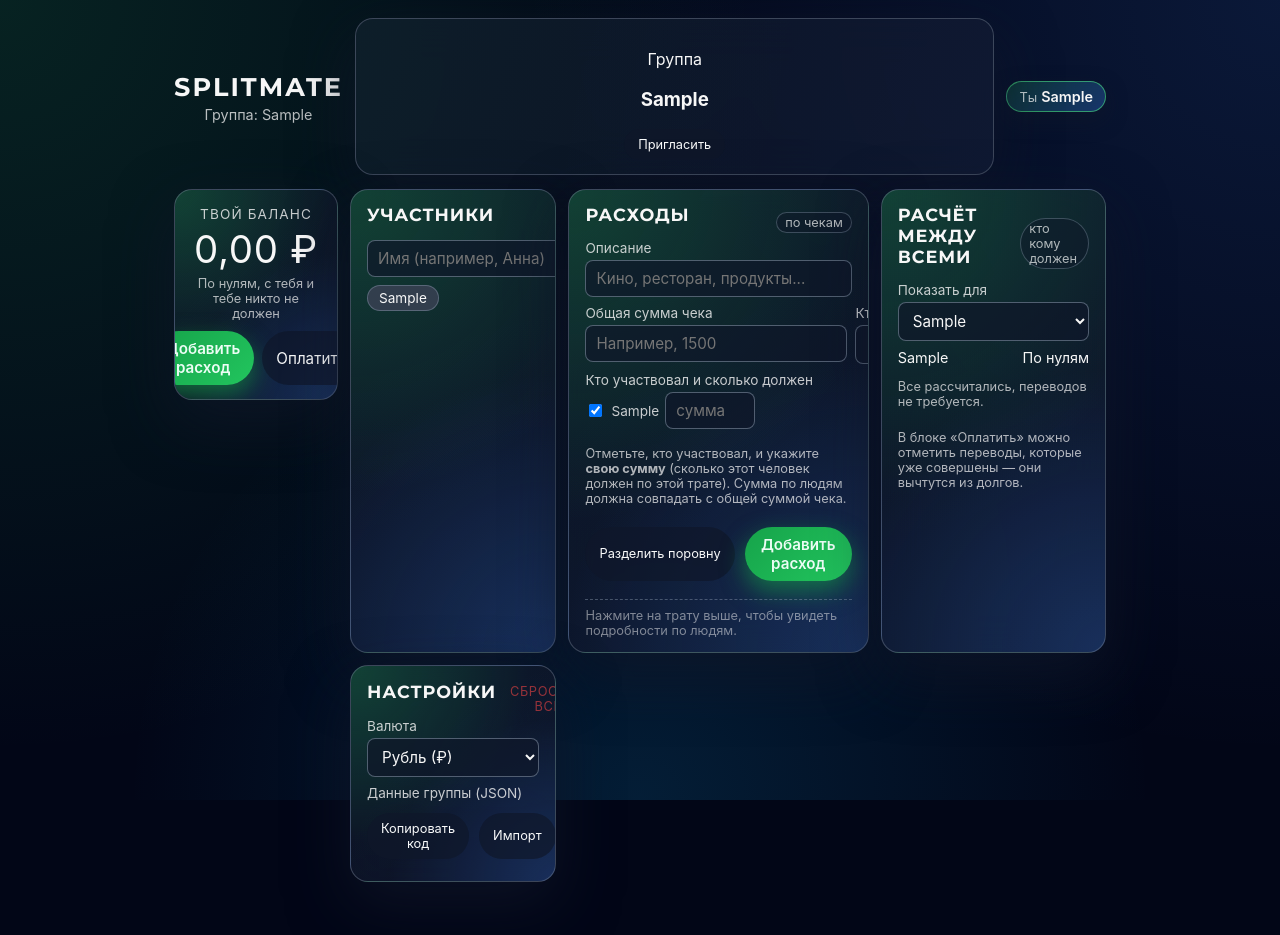
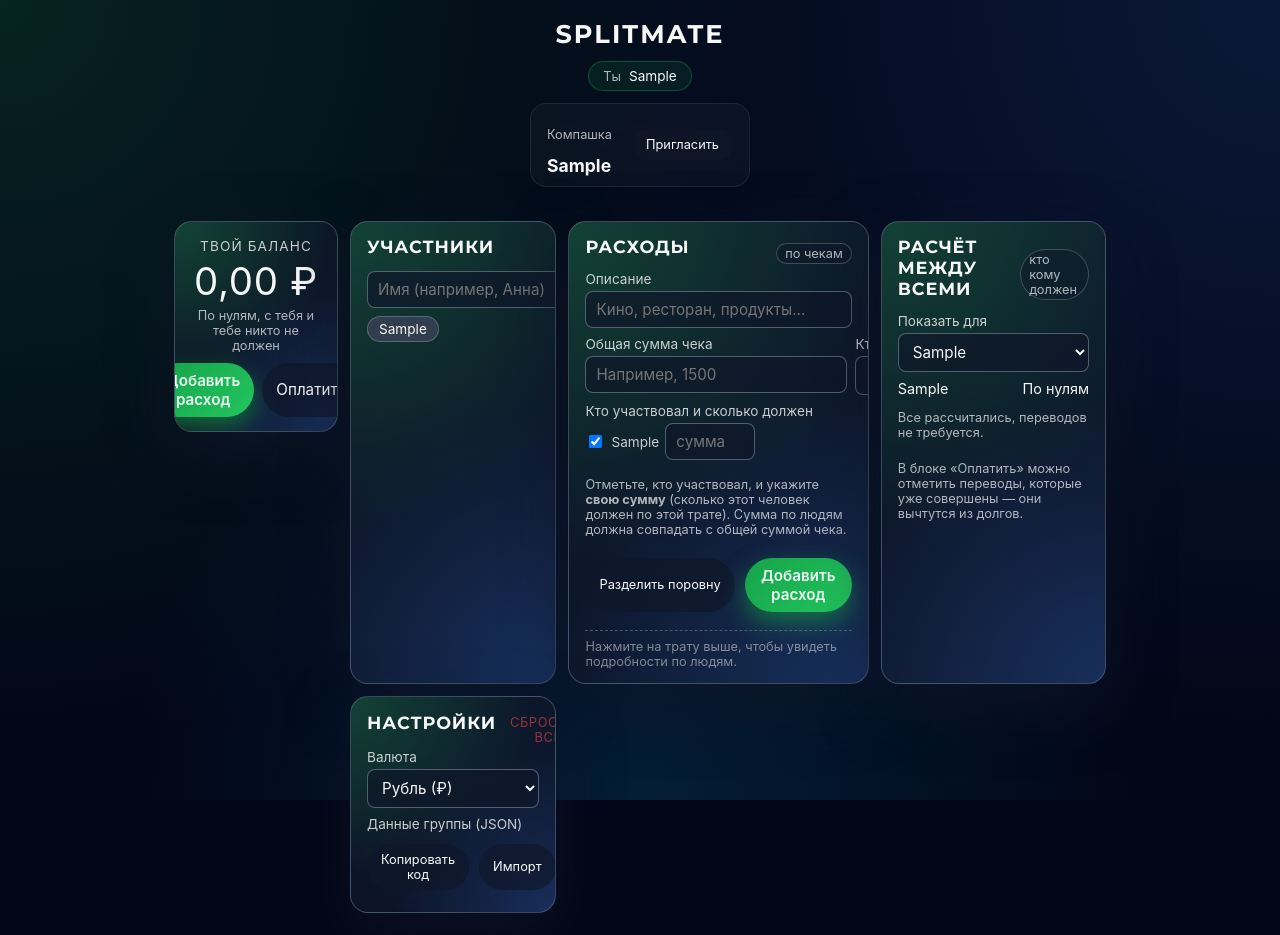
Before and after one commit to 967dev/SplitMate, a website: page index.html in a window 1280 px wide. Both pictures are taken after typing "Sample", "Sample" into the empty fields and a click on the button "Продолжить". Before the commit the page ends 904 px from the top, so only its background shows below. Drawn offline with Linux system fonts and the light colour scheme; no server answers.

Commit message:
Redesign header to vertical stack and update bot username

```diff
--- a/app.js
+++ b/app.js
@@ -39,7 +39,6 @@ let currentUserId = null;
 let currentGroupCode = null;
 
 // Экран 2: элементы интерфейса
-const currentGroupLabel = document.getElementById("current-group-label");
 const currentGroupCodeLabel = document.getElementById("current-group-code-label");
 const currentUserNameEl = document.getElementById("current-user-name");
 const currentUserBalanceEl = document.getElementById("current-user-balance");
@@ -632,7 +631,6 @@ welcomeForm.addEventListener("submit", async (e) => {
   }
 
   currentGroupCode = group;
-  if (currentGroupLabel) currentGroupLabel.textContent = group;
   if (currentGroupCodeLabel) currentGroupCodeLabel.textContent = group;
 
   // Сначала подгружаем из облака
@@ -681,7 +679,7 @@ if (inviteBtn) {
 
     // Если мы в Telegram, генерируем ссылку startapp
     // Пользователю нужно будет заменить BOT_USERNAME на своего бота
-    const botUsername = "spl1tmate_bot"; // Можно сделать настройку или подтянуть из параметров
+    const botUsername = "spl1tmate_bot"; // Важно: замените на юзернейм вашего бота (без @)
     const joinLink = `https://t.me/${botUsername}/app?startapp=${currentGroupCode}`;
 
     // Если нет бота, просто копируем код
--- a/index.html
+++ b/index.html
@@ -59,24 +59,21 @@
     <!-- Экран 2: основное приложение -->
     <div id="main-screen" class="screen screen-hidden">
       <header class="app-header app-header-main">
-        <div>
-          <h1>SplitMate</h1>
-          <p class="subtitle">
-            Группа: <span id="current-group-code-label">—</span>
-          </p>
-        </div>
-        <div class="card p-20 mb-20">
-          <div class="group-info-row">
-            <div>
-              <p class="label mb-4">Группа</p>
-              <h3 id="current-group-label" class="title-md">—</h3>
+        <div class="header-stack">
+          <h1 class="logo">SplitMate</h1>
+
+          <div class="current-user-chip">
+            <span class="small muted">Ты</span>
+            <span id="current-user-name">—</span>
+          </div>
+
+          <div class="group-card-compact">
+            <div class="group-info">
+              <p class="label small muted mb-4">Компашка</p>
+              <h3 id="current-group-code-label" class="title-md">—</h3>
             </div>
             <button id="invite-btn" class="secondary-btn small">Пригласить</button>
           </div>
-        </div>
-        <div class="current-user-chip">
-          <span class="small muted">Ты</span>
-          <span id="current-user-name">—</span>
         </div>
       </header>
 
--- a/styles.css
+++ b/styles.css
@@ -365,16 +365,49 @@ body.tg-light .list-item.clickable:hover {
 }
 
 .current-user-chip {
-  padding: 6px 12px;
-  border-radius: 999px;
-  background: linear-gradient(135deg, rgba(34, 197, 94, 0.2), rgba(59, 130, 246, 0.3));
-  border: 1px solid rgba(74, 222, 128, 0.6);
-  font-size: 0.9rem;
-  box-shadow: 0 8px 20px rgba(15, 23, 42, 0.6);
+  display: flex;
+  align-items: center;
+  gap: 8px;
+  background: rgba(34, 197, 94, 0.1);
+  padding: 6px 14px;
+  border-radius: 20px;
+  border: 1px solid rgba(34, 197, 94, 0.3);
+  font-size: 0.85rem;
 }
 
-.current-user-chip span:last-child {
-  font-weight: 600;
+.header-stack {
+  display: flex;
+  flex-direction: column;
+  align-items: center;
+  gap: 12px;
+  width: 100%;
+  margin-bottom: 20px;
+}
+
+.logo {
+  margin: 0;
+  font-size: 1.8rem;
+  letter-spacing: 0.1em;
+}
+
+.group-card-compact {
+  background: rgba(255, 255, 255, 0.03);
+  border: 1px solid rgba(255, 255, 255, 0.08);
+  border-radius: 16px;
+  padding: 10px 16px;
+  display: flex;
+  align-items: center;
+  gap: 20px;
+  backdrop-filter: blur(10px);
+}
+
+.group-info {
+  text-align: left;
+}
+
+.group-info h3 {
+  margin: 0;
+  font-size: 1.1rem;
 }
 
 .balance-card {
```
